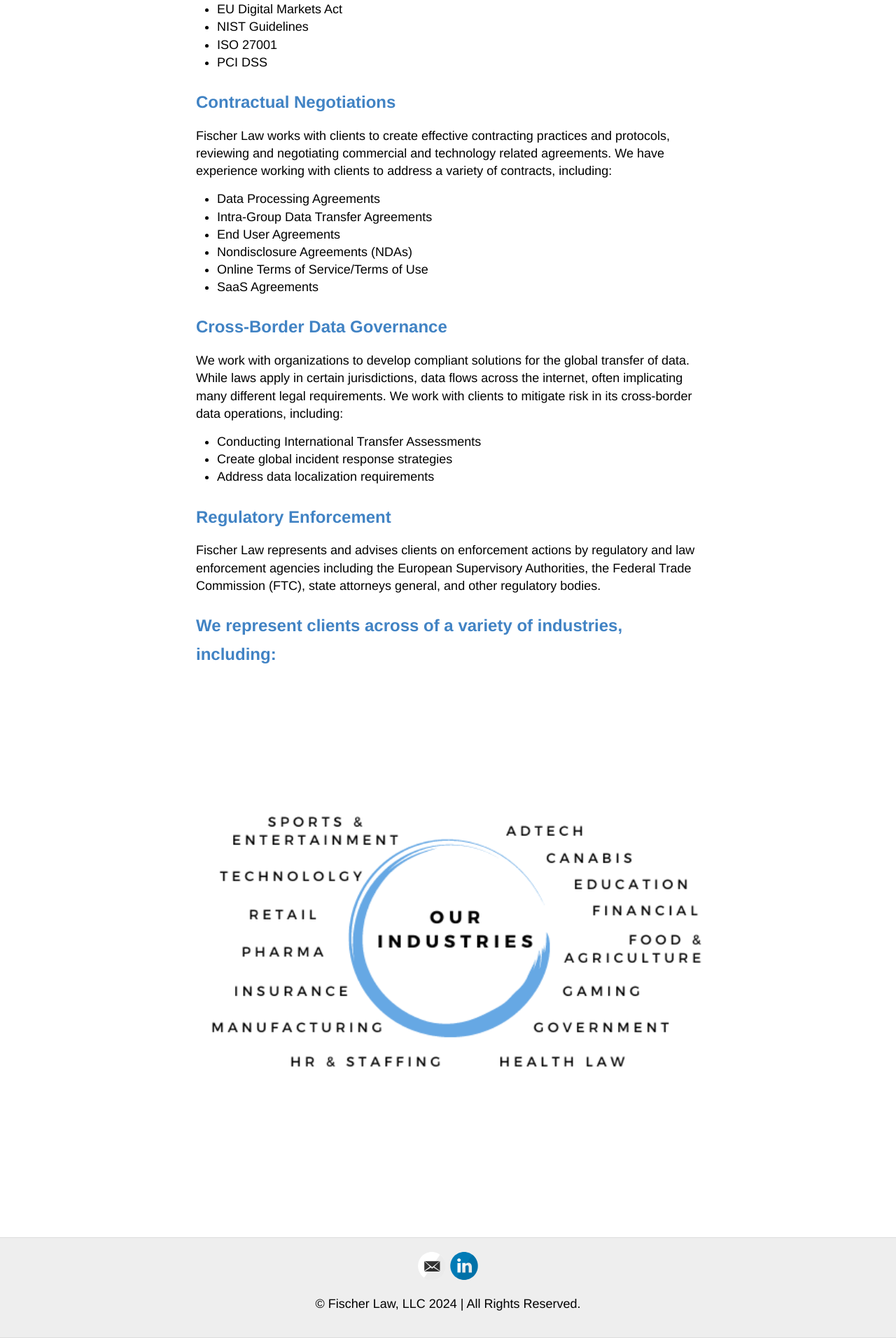
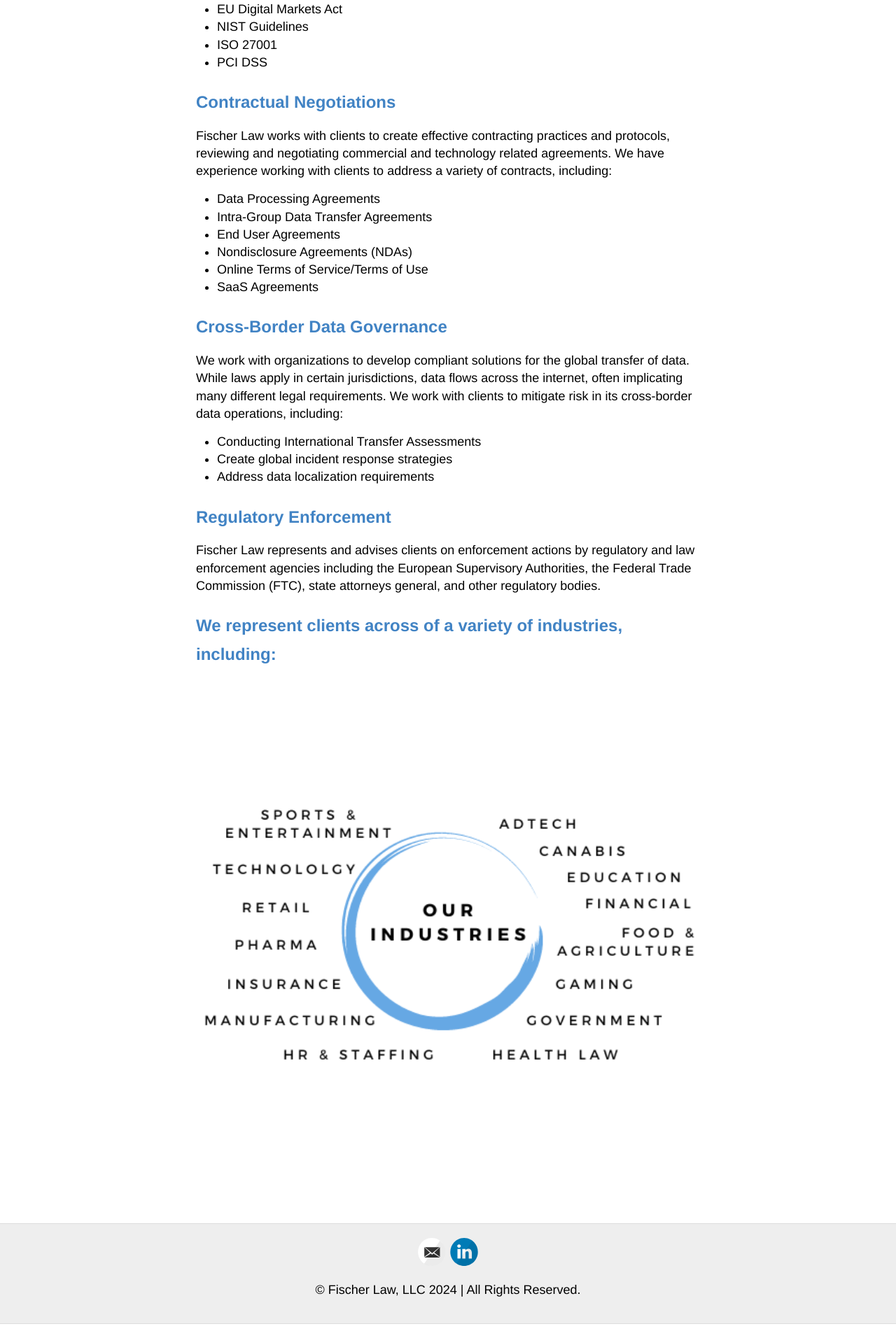
Before and after one commit to jfischeresq/jordanfischerlaw.github.io, a Jekyll site: the page built from ourservices.md, in a window 1280 px wide. Shown: the part 1273-3185 px from the top of the page at 70% size. Built offline with Jekyll 4.4.1, drawn with Linux system fonts in a browser that asks for light colours.

Commit message:
Update ourservices.md
Image margin change to zero

```diff
--- a/ourservices.md
+++ b/ourservices.md
@@ -61,5 +61,4 @@
 Fischer Law represents and advises clients on enforcement actions by regulatory and law enforcement agencies including the European Supervisory Authorities, the Federal Trade Commission (FTC), state attorneys general, and other regulatory bodies.
 
 ## We represent clients across of a variety of industries, including:
-
-<img style="float: center; width:100%; height:auto; margin:10px; " src="/images/Industries.png">
+<img style="float: center; width:100%; height:auto; margin:0px; " src="/images/Industries.png">
```
